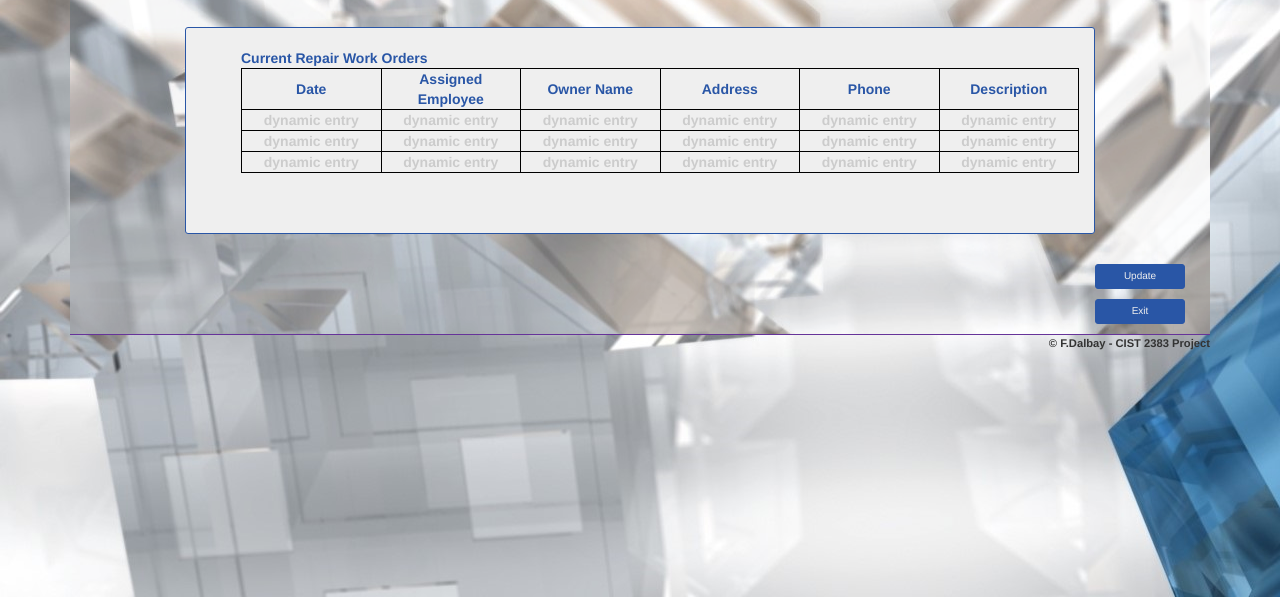
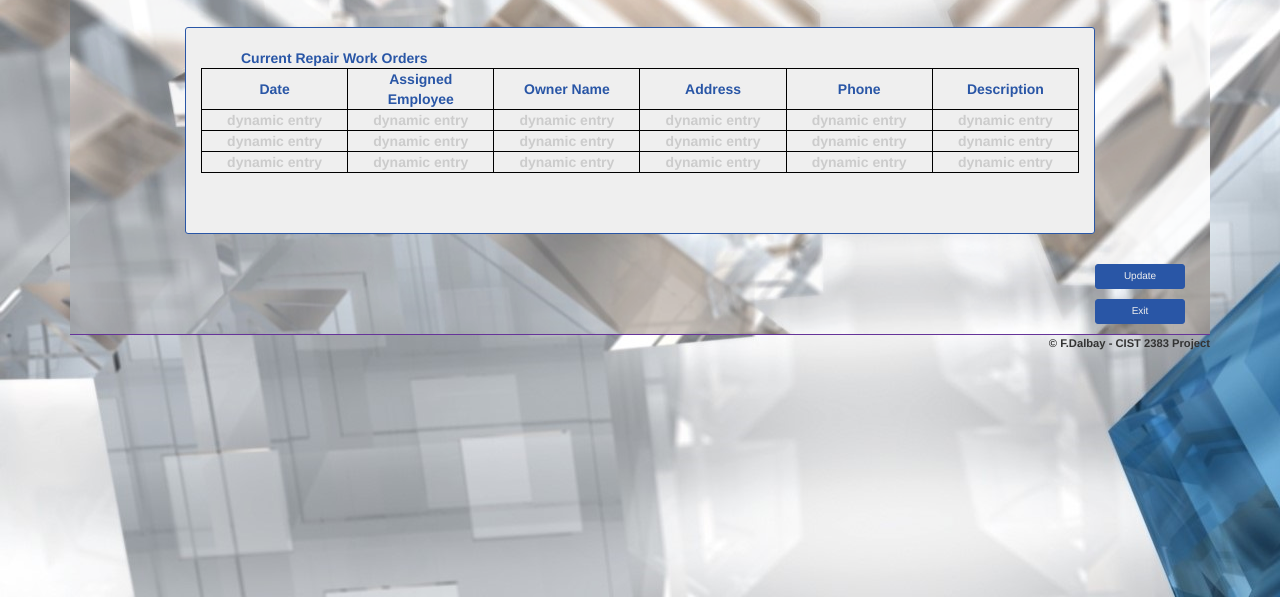
Before and after one commit to dalbay/Property_Management_Problem, a plain HTML site: page updateTask.html in a window 1280 px wide. Shown: the part 203-800 px from the top of the page. Drawn offline with Linux system fonts and the light colour scheme.

Commit message:
update page table layout correction

```diff
--- a/Content/site.css
+++ b/Content/site.css
@@ -2,6 +2,9 @@ body {
   background-color: #f1f1f1;
   min-width: 450px;
   background-image: url(/Images/64683_122201413756PM82846.jpg);
+}
+ul {
+  padding-inline-start: 0px;
 }
 header {
   text-align: center;
```
Also changed, not shown: updateTask.html (+1 -0 lines).
